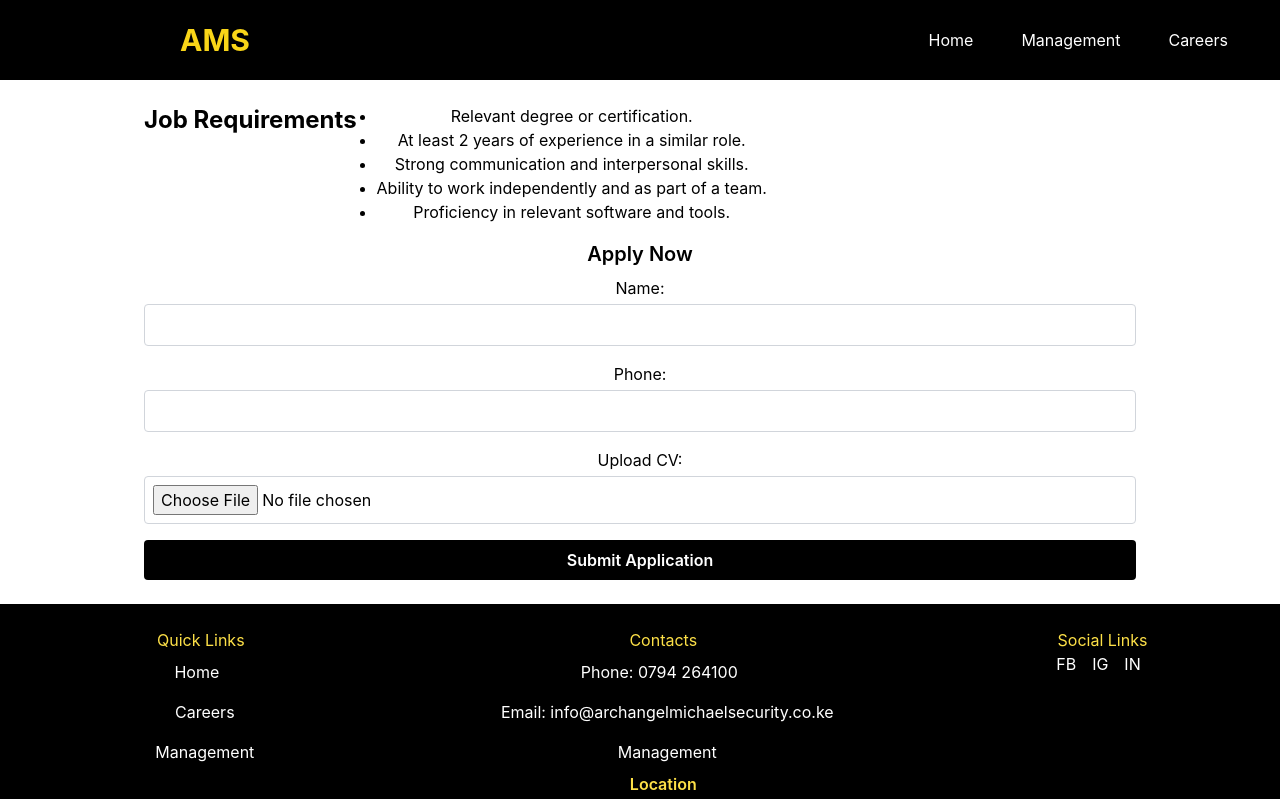
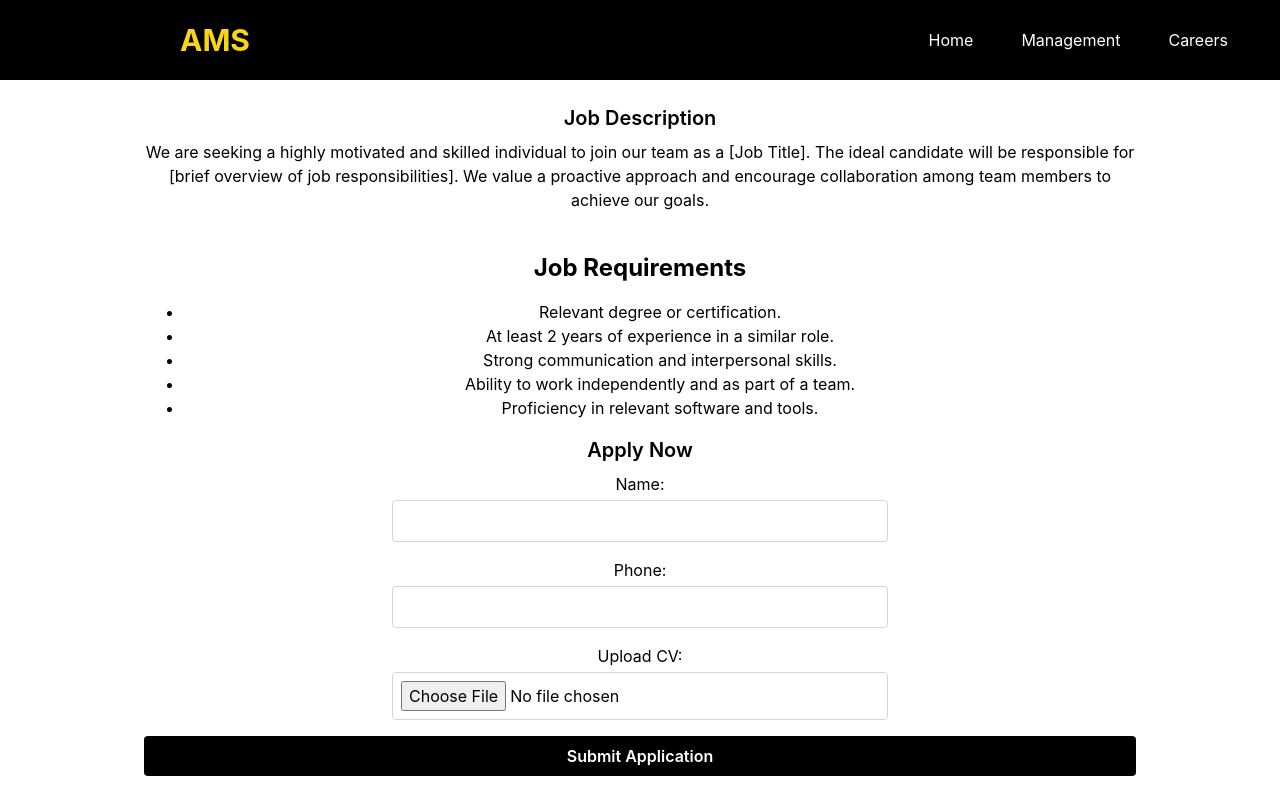
Before and after one commit to treva556/ams-trailer, a React (Create React App) app: page /apply in a window 1280 px wide. Shown: the top 799 px of the page. Built offline with nearby package versions, Linux system fonts and the light colour scheme.

Commit message:
milestone 3

```diff
--- /dev/null
+++ b/src/admin/postjobs.js
@@ -0,0 +1,19 @@
+
+
+
+import React from 'react';
+import '../App.css';
+
+function Posts() {
+  return (
+    <div className="App">
+
+<div className=' py-20 font-mono text-4xl'>
+    TERMS OF SERVICE
+</div>
+
+    </div>
+  );
+}
+
+export default Posts;
--- /dev/null
+++ b/src/admin/seeapps.js
@@ -0,0 +1,18 @@
+
+
+import React from 'react';
+import '../App.css';
+
+function Terms() {
+  return (
+    <div className="App">
+
+<div className=' py-20 font-mono text-4xl'>
+    TERMS OF SERVICE
+</div>
+
+    </div>
+  );
+}
+
+export default Terms;
--- a/src/pages/applypage.js
+++ b/src/pages/applypage.js
@@ -21,9 +21,17 @@ function Apply() {
   return (
     <div className="App py-6 px-4 lg:px-36">
 
-      <div className=' flex justify-start'>
+      <div className='flex flex-col mb-6'>
+        <h2 className="text-xl font-semibold mb-2">Job Description</h2>
+        <p className="mb-4">
+          We are seeking a highly motivated and skilled individual to join our team as a [Job Title]. The ideal candidate will be responsible for [brief overview of job responsibilities]. We value a proactive approach and encourage collaboration among team members to achieve our goals.
+        </p>
+      </div>
+
+
+      <div className='flex flex-col'>
         <h1 className="text-2xl font-bold mb-4">Job Requirements</h1>
-      <ul className="list-disc ml-5 mb-4">
+        <ul className="list-disc ml-5 mb-4 pl-5">
           <li>Relevant degree or certification.</li>
           <li>At least 2 years of experience in a similar role.</li>
           <li>Strong communication and interpersonal skills.</li>
@@ -31,6 +39,9 @@ function Apply() {
           <li>Proficiency in relevant software and tools.</li>
         </ul>
       </div>
+
+
+
       <h2 className="text-xl font-semibold mb-2">Apply Now</h2>
       <form onSubmit={handleSubmit} className="flex flex-col gap-4">
         <div>
@@ -40,7 +51,7 @@ function Apply() {
             id="name"
             value={name}
             onChange={(e) => setName(e.target.value)}
-            className="border border-gray-300 rounded p-2 w-full"
+            className="border border-gray-300 rounded p-2 w-full md:w-2/3 lg:w-1/2"
             required
           />
         </div>
@@ -51,7 +62,7 @@ function Apply() {
             id="phone"
             value={phone}
             onChange={(e) => setPhone(e.target.value)}
-            className="border border-gray-300 rounded p-2 w-full"
+            className="border border-gray-300 rounded p-2 w-full md:w-2/3 lg:w-1/2"
             required
           />
         </div>
@@ -61,7 +72,7 @@ function Apply() {
             type="file"
             id="cv"
             onChange={(e) => setCv(e.target.files[0])}
-            className="border border-gray-300 rounded p-2 w-full"
+            className="border border-gray-300 rounded p-2 w-full md:w-2/3 lg:w-1/2"
             accept=".pdf,.doc,.docx"
             required
           />
```
Lines whose indentation alone changed are shown as unchanged.
